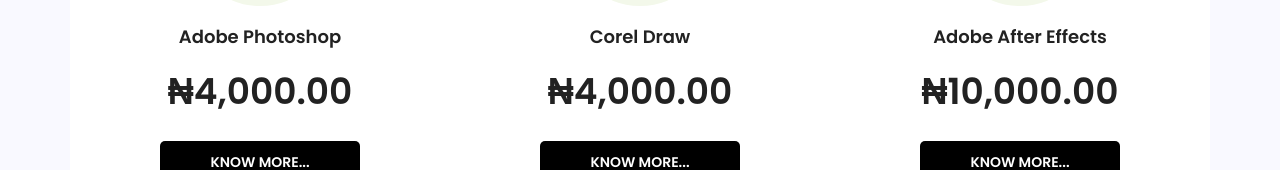
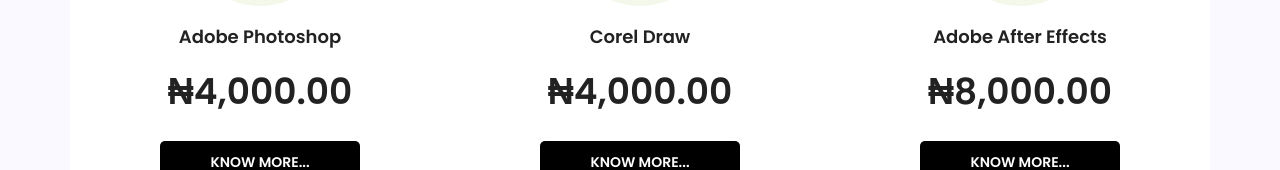
Before and after one commit to zurnergymedia/courses, a plain HTML site: page index.html in a window 1280 px wide. Shown: the part 2491-2661 px from the top of the page. Drawn offline with Linux system fonts and the light colour scheme; some packages are replaced by stand-ins of ours.

Commit message:
Update index.html

```diff
--- a/index.html
+++ b/index.html
@@ -249,7 +249,7 @@
                     </div>
                     </br>
                     <div class="bottom-part">
-                      <h1>₦10,000.00</h1>
+                      <h1>₦8,000.00</h1>
                     </br>
                       <!-- <a class="price-btn text-uppercase" href="https://paystack.com/pay/gdm-premium-package">Buy Now</a> -->
                       <a class="price-btn-2 text-uppercase" href="https://wa.me/2348108806808?text=Hello%2C%20I%20want%20to%20make%20enquires%20about%20the%20After%20Effects.">Know More...</a>
```
